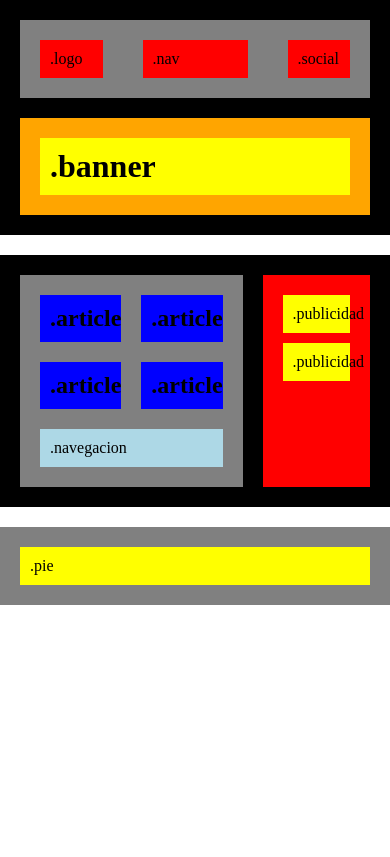
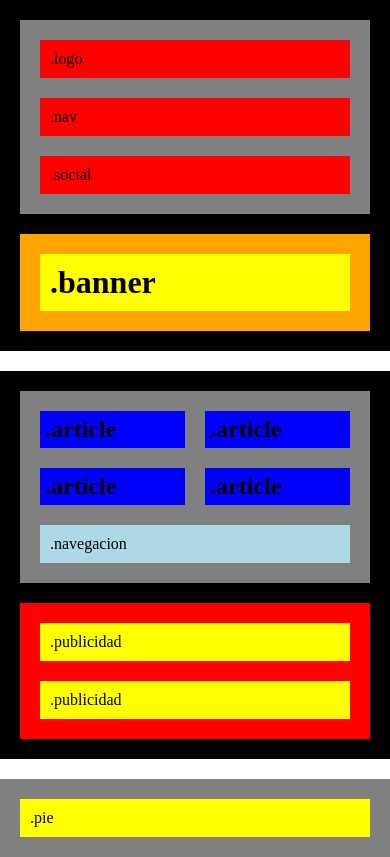
Before and after one commit to DaniloEspinosa/sprint1-itacademy, a plain HTML site: page index.html in a window 390 px wide. Drawn offline with Linux system fonts and the light colour scheme.

Commit message:
nivel 1 ejercicio 2

```diff
--- a/style.css
+++ b/style.css
@@ -5,6 +5,7 @@
     text-decoration: none;
     border: none;
     outline: none;
+    box-sizing: content-box;
 }
 
 .container {
@@ -120,3 +121,70 @@ footer {
     }
 
 }
+
+@media (max-width: 768px) {
+
+    header {
+
+        nav {
+
+            flex-direction: column;
+            padding: 20px;
+            gap: 20px;
+
+            .logo,
+            .nav,
+            .social {
+                width: calc(100% - 20px);
+                margin: 0;
+            }
+
+        }
+
+
+
+
+    }
+
+    main {
+
+        flex-direction: column;
+
+        .principal {
+            width: 100%;
+            padding: 0;
+
+            .articles {
+                gap: 20px;
+                margin: 0;
+                padding: 20px;
+
+                article {
+                    width: calc(50% - 20px);
+                    margin: 0;
+                    padding: 5px;
+                }
+            }
+
+            .navegacion {
+                margin: 0 20px 20px;
+            }
+        }
+
+        aside {
+            width: 100%;
+            padding: 0;
+
+            .publicidad {
+                margin: 20px;
+            }
+        }
+
+
+    }
+
+}
+
+@media (max-width:576px) {
+
+}
```
